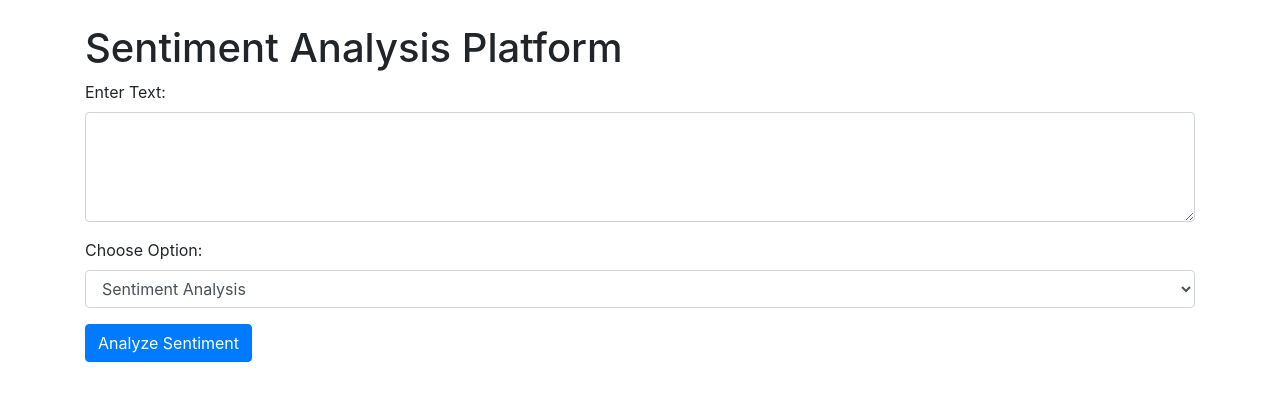
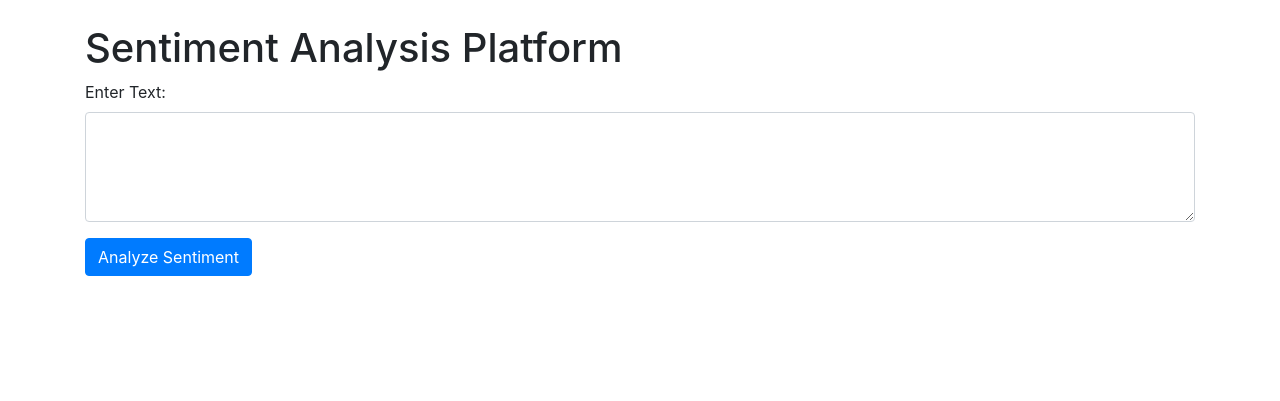
Before and after one commit to Vikranth3140/Restaurant-Review-Analysis-System, a Flask app: page / in a window 1280 px wide. Shown: the top 401 px of the page. Run offline with Flask 3, Linux system fonts and the light colour scheme; some libraries are stand-ins or nearby versions.

Commit message:
"Removed option selection from form and always perform sentiment analysis"

```diff
--- a/app.py
+++ b/app.py
@@ -15,20 +15,16 @@ def index():
 @app.route('/process', methods=['POST'])
 def process():
     input_text = request.form['inputText']
-    option = request.form['option']
 
-    if option == 'Sentiment':
-        sid = SentimentIntensityAnalyzer()
-        sentiment_scores = sid.polarity_scores(input_text)
-        textblob_analysis = TextBlob(input_text)
-        textblob_polarity = textblob_analysis.sentiment.polarity
-        textblob_subjectivity = textblob_analysis.sentiment.subjectivity
+    sid = SentimentIntensityAnalyzer()
+    sentiment_scores = sid.polarity_scores(input_text)
+    textblob_analysis = TextBlob(input_text)
+    textblob_polarity = textblob_analysis.sentiment.polarity
+    textblob_subjectivity = textblob_analysis.sentiment.subjectivity
 
-        return render_template('index.html', sentiment_scores=sentiment_scores,
-                               textblob_polarity=textblob_polarity, textblob_subjectivity=textblob_subjectivity,
-                               input_text=input_text)
-
-    return render_template('index.html', error_message="Invalid option selected.")
+    return render_template('index.html', sentiment_scores=sentiment_scores,
+                           textblob_polarity=textblob_polarity, textblob_subjectivity=textblob_subjectivity,
+                           input_text=input_text)
 
 if __name__ == '__main__':
     app.run(debug=True)
--- a/templates/index.html
+++ b/templates/index.html
@@ -15,12 +15,6 @@
             <div class="form-group">
                 <label for="textInput">Enter Text:</label>
                 <textarea class="form-control" id="textInput" name="inputText" rows="4"></textarea>
-            </div>
-            <div class="form-group">
-                <label for="optionSelect">Choose Option:</label>
-                <select class="form-control" id="optionSelect" name="option">
-                    <option value="Sentiment">Sentiment Analysis</option>
-                </select>
             </div>
             <button type="submit" class="btn btn-primary">Analyze Sentiment</button>
         </form>
```
